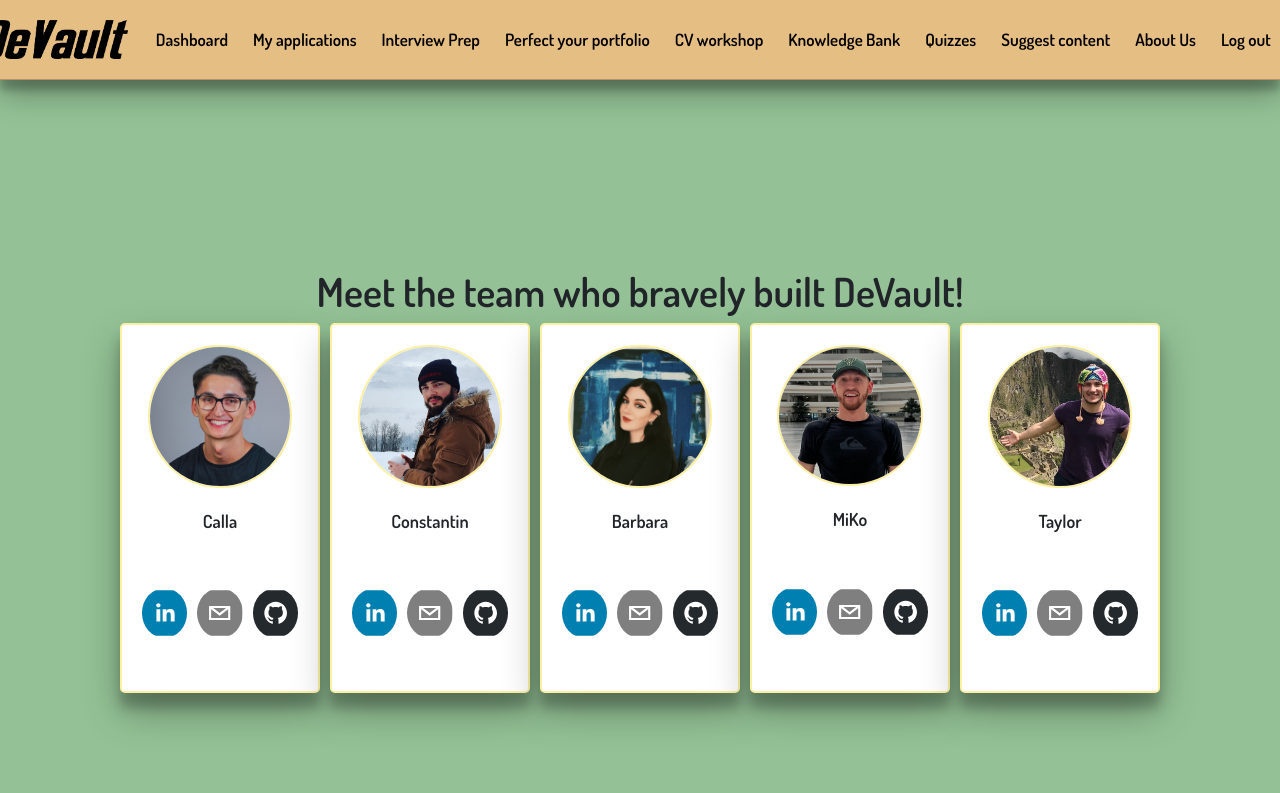
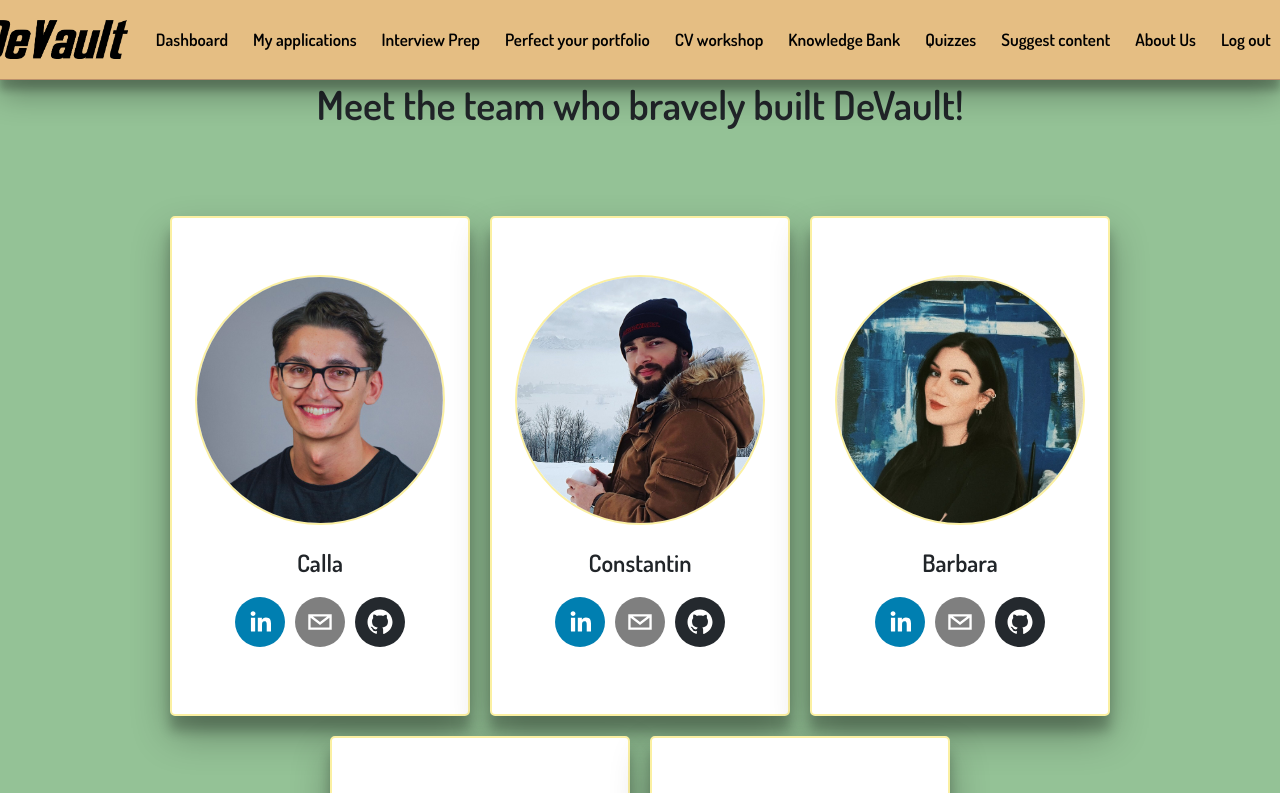
Before and after one commit to SchoolOfCode/bc13_final-project_front-end-cyber-insecure, a React (Create React App) app: page /about-us in a window 1280 px wide. Shown: the top 793 px of the page. Built offline with nearby package versions, Linux system fonts and the light colour scheme; no server answers; sample sign-in values are in the browser's storage.

Commit message:
about us page done, CSS done

```diff
--- a/src/Components/AboutUs/AboutUs.css
+++ b/src/Components/AboutUs/AboutUs.css
@@ -1,10 +1,22 @@
 .about-us-container{
+    background-color: #94C296;
     display: flex;
     flex-direction: column;
     align-items: center;
+    /* justify-content: flex-start; */
+    min-height: 100vh;
+    max-height: 100vh;
+    width: 100vw;
+    gap: 10vh;
+    overflow-block: hidden;
+}
+
+.about-us-header{
+    display: flex;
+    width: 100%;
+    height: 10vh;
+    align-items: center;
     justify-content: center;
-    min-height: 100vh;
-    width: 100vw;
 }
 
 
@@ -14,10 +26,10 @@
     flex-wrap: wrap;
     align-items: center;
     justify-content: center;
-    gap: 10px;
+    gap: 20px;
 
     width: 90%;
-    height: 90%;
+    min-height: 50%;
 }
 
 .developer{
@@ -27,13 +39,13 @@
     justify-content: center;
 
 
-    width: 10%;
-    min-width: 200px;
-    max-width: 370px;
+    width: 15%;
+    min-width: 300px;
+    max-width: 500px;
 
     height: 370px;
-    max-height: 250px;
-    max-height: 400px;
+    min-height: 500px;
+    max-height: 700px;
 
 
 
@@ -49,9 +61,9 @@
 
 .developer p{
     width: 100%;
-    height: 10%;
+    height: 5%;
     text-align: center;
-    font-size: large;
+    font-size: x-large;
     margin: 0;
     padding: 0;
 
@@ -59,9 +71,9 @@
 
 .dev-img{
     min-width: 50px;
-    max-width: 200px;
+    max-width: 250px;
     min-height: 50px;
-    max-height: 200px;
+    max-height: 250px;
     border: 2px solid;
     border-color: #FBF0A2;
     border-radius: 50%;
@@ -69,7 +81,7 @@
 
 .developer-shortcuts{
     width: 100%;
-    height: 50%;
+    height: 15%;
     display: flex;
     flex-direction: row;
     align-items: center;
@@ -81,4 +93,5 @@
 .social-icon {
     margin: 0;
 
+
 }
--- a/src/Components/AboutUs/AboutUs.js
+++ b/src/Components/AboutUs/AboutUs.js
@@ -5,20 +5,20 @@ import calla from "../../Images/calla.jpg";
 import miko2 from "../../Images/miko2.jpg";
 import taylor2 from "../../Images/taylor2.jpg";
 import barbara from "../../Images/barbara.jpg";
-import constantin from "../../Images/constantin2.jpg"
+import constantin from "../../Images/constantin2.jpg";
 import React from "react";
 
 export default function AboutUs() {
   return [
     <Navbar />,
-    <div>
+
     <div className="about-us-container">
       <div className="about-us-header">
         <h1>Meet the team who bravely built DeVault! </h1>
       </div>
       <div className="all-of-us">
         <div className="developer">
-            <img className="dev-img" src={calla} alt="" />
+          <img className="dev-img" src={calla} alt="Calla" />
           <p>Calla</p>
           <div className="developer-shortcuts">
             <SocialIcon
@@ -42,7 +42,7 @@ export default function AboutUs() {
           </div>
         </div>
         <div className="developer">
-            <img className="dev-img" src={constantin} alt=""/>
+          <img className="dev-img" src={constantin} alt="Constantin" />
           <p>Constantin</p>
           <div className="developer-shortcuts">
             <SocialIcon
@@ -66,7 +66,7 @@ export default function AboutUs() {
           </div>
         </div>
         <div className="developer">
-            <img className="dev-img" src={barbara} alt=""/>
+          <img className="dev-img" src={barbara} alt="Barbara" />
           <p>Barbara</p>
           <div className="developer-shortcuts">
             <SocialIcon
@@ -90,7 +90,7 @@ export default function AboutUs() {
           </div>
         </div>
         <div className="developer">
-            <img className="dev-img" src={miko2} alt=""/>
+          <img className="dev-img" src={miko2} alt="MiKo" />
           <p>MiKo</p>
           <div className="developer-shortcuts">
             <SocialIcon
@@ -114,7 +114,7 @@ export default function AboutUs() {
           </div>
         </div>
         <div className="developer">
-            <img className="dev-img" src={taylor2} alt=""/>
+          <img className="dev-img" src={taylor2} alt="Taylor" />
           <p>Taylor</p>
           <div className="developer-shortcuts">
             <SocialIcon
@@ -138,7 +138,6 @@ export default function AboutUs() {
           </div>
         </div>
       </div>
-      </div>
     </div>,
   ];
 }
```
Lines whose indentation alone changed are shown as unchanged.
